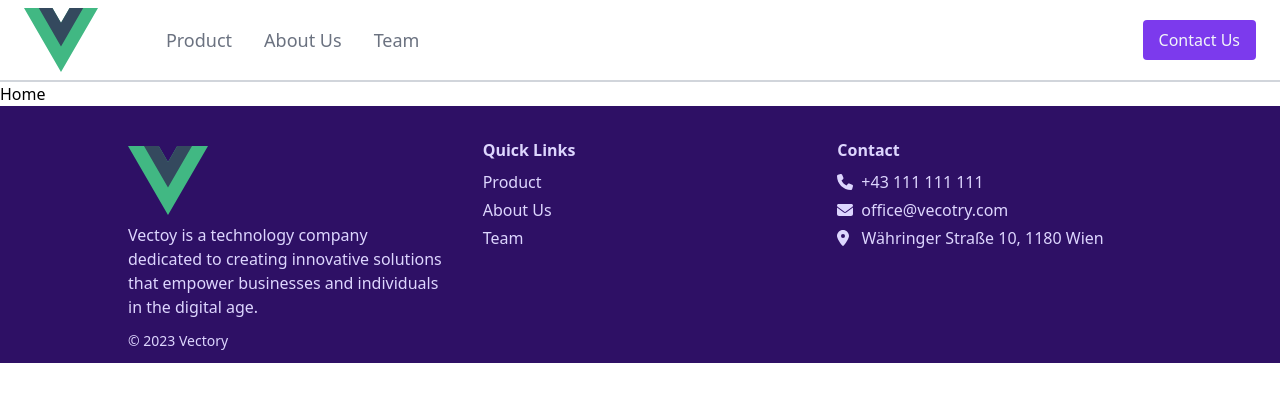
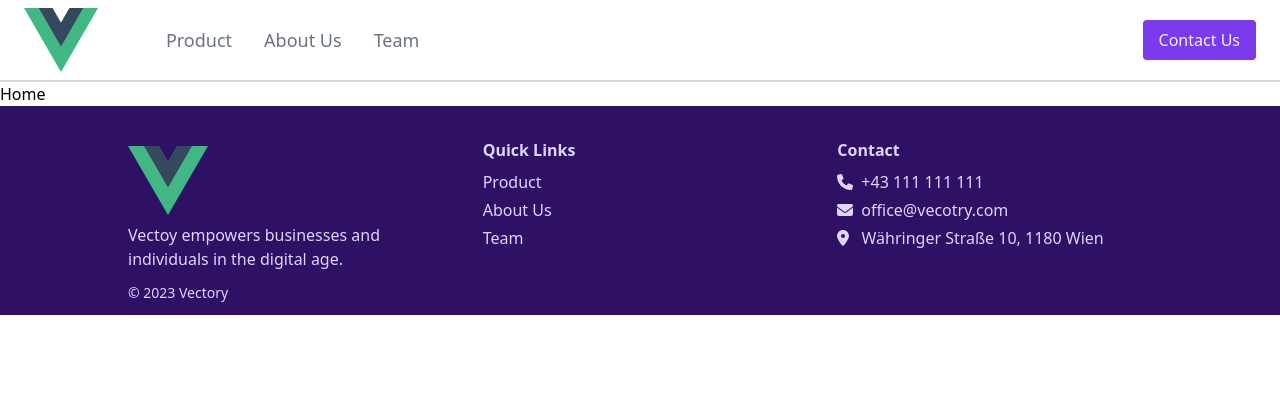
Before and after one commit to lorenzhoerb/towa-case, a Vue app: page / in a window 1280 px wide. Shown: the top 402 px of the page. Built offline with nearby package versions, Linux system fonts and the light colour scheme.

Commit message:
shortened company text

```diff
--- a/src/components/footer/FooterSectionAbout.vue
+++ b/src/components/footer/FooterSectionAbout.vue
@@ -14,8 +14,6 @@ export default {
         <div class="w-20">
             <PageLogo />
         </div>
-        <p>Vectoy is a technology company dedicated to creating innovative solutions that empower businesses and
-            individuals
-            in the digital age.</p>
+        <p>Vectoy empowers businesses and individuals in the digital age.</p>
     </FooterSection>
 </template>
```
